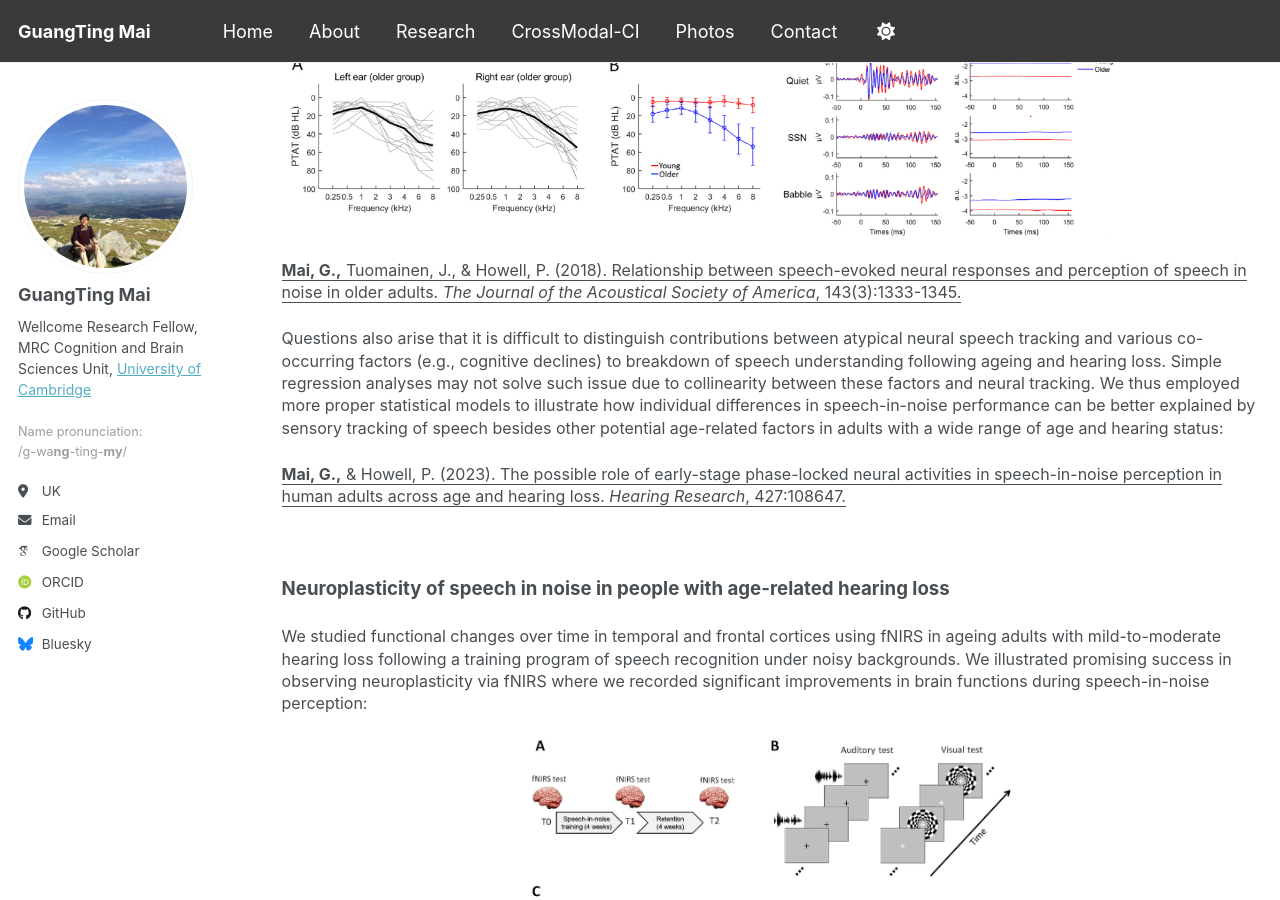
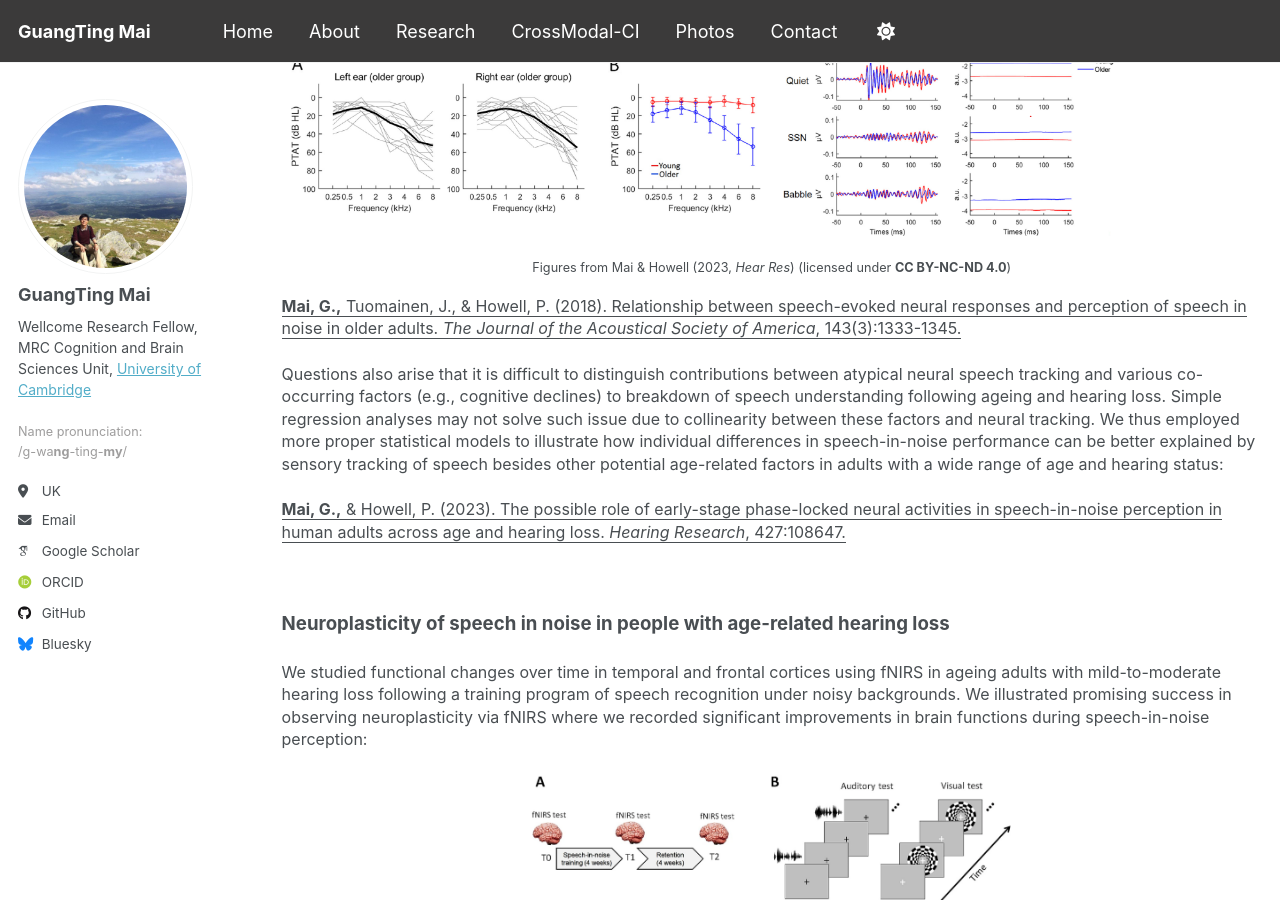
Before and after one commit to guangtingmai/guangtingmai.github.io, a Jekyll site: the page built from _pages/neuraltrack-hearingloss.html, in a window 1280 px wide and 900 px high, scrolled down 314 px. Built offline with Jekyll 4.4.1, drawn with Linux system fonts in a browser that asks for light colours; some web fonts are replaced.

Commit message:
Update neuraltrack-hearingloss.html

```diff
--- a/_pages/neuraltrack-hearingloss.html
+++ b/_pages/neuraltrack-hearingloss.html
@@ -16,6 +16,7 @@ author_profile: true
   <img src="https://guangtingmai.github.io/images/HearRes1.png" width="50%">
   <img src="https://guangtingmai.github.io/images/HearRes2.png" width="35%">
 </p>
+<p style="text-align:center;font-size:9.5pt;line-height:1.4;display: block;">Figures from Mai & Howell (2023, <i>Hear Res</i>) (licensed under <strong>CC BY-NC-ND 4.0</strong>)</p>
 <p><span style="font-size: 12pt;line-height: 1.4;display: block;margin-bottom: 0.1vh"><a href="https://pubs.aip.org/asa/jasa/article-abstract/143/3/1333/609610/Relationship-between-speech-evoked-neural?redirectedFrom=fulltext" style="color:inherit; text-decoration:none;"><u><strong>Mai, G.,</strong> Tuomainen, J., & Howell, P. (2018). Relationship between speech-evoked neural responses and perception of speech in noise in older adults. <i>The Journal of the Acoustical Society of America</i>, 143(3):1333-1345.</u></a></span></p>
 <p><span style="font-size: 12pt;line-height: 1.4;display: block;margin-bottom: 0.1vh">Questions also arise that it is difficult to distinguish
   contributions between atypical neural speech tracking and various co-occurring factors (e.g., cognitive declines) to breakdown of speech understanding
```
